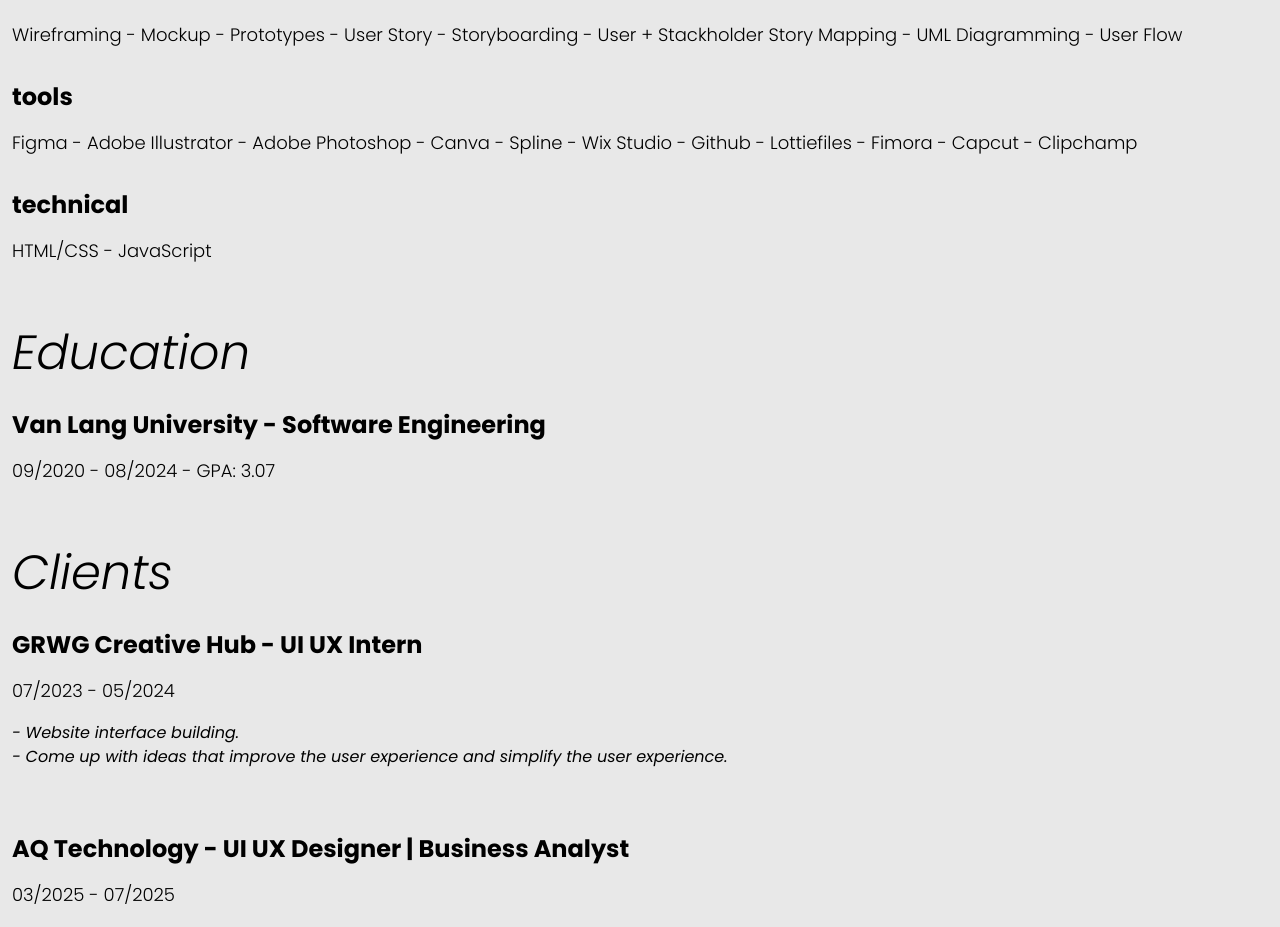
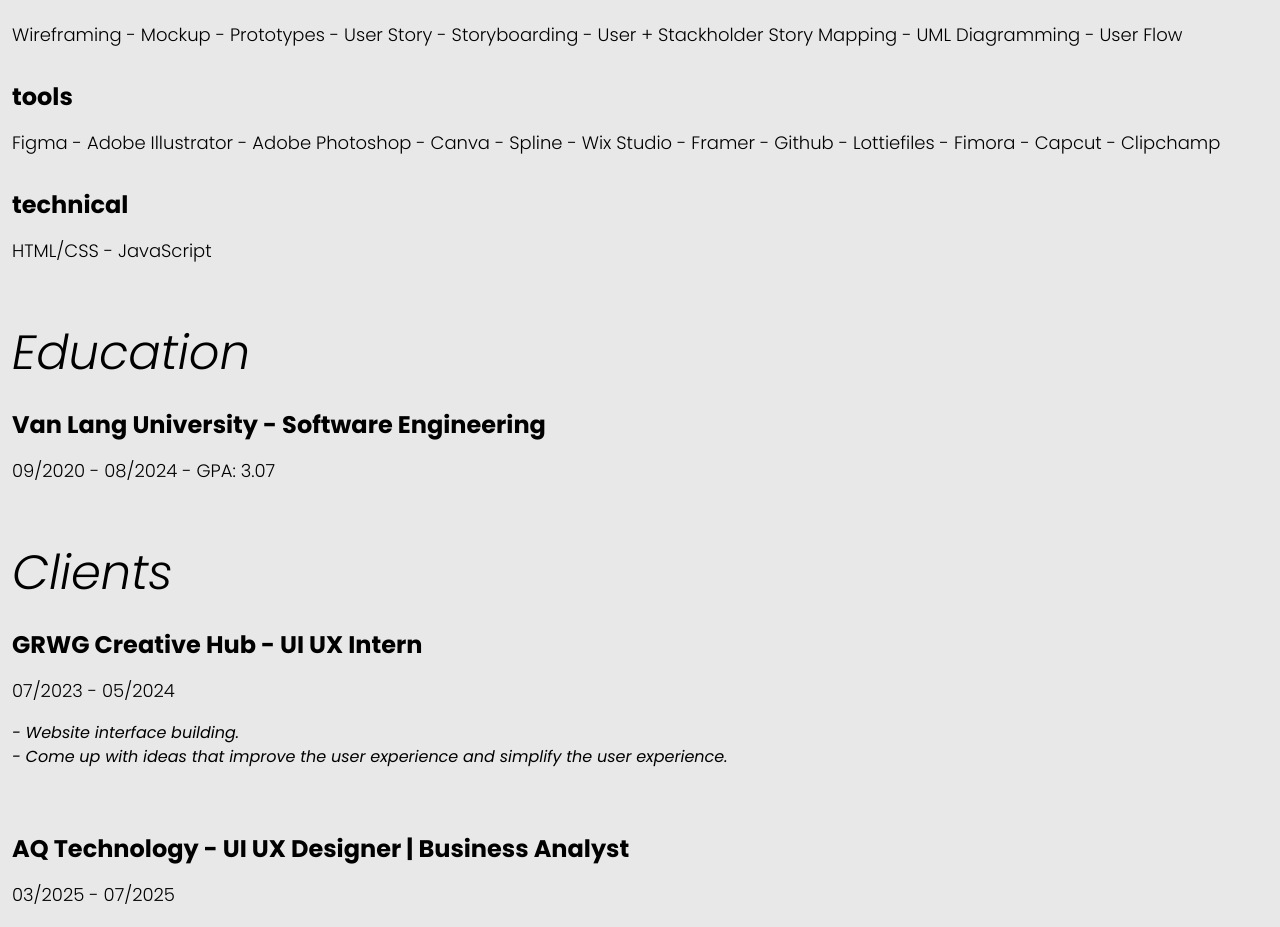
Before and after one commit to Huyhoang23231/New-Portfolio, a React (Vite) app: page /AboutMe in a window 1280 px wide. Shown: the part 1485-2412 px from the top of the page. Built offline with nearby package versions, Linux system fonts and the light colour scheme.

Commit message:
Update Tools

```diff
--- a/src/page/About.jsx
+++ b/src/page/About.jsx
@@ -80,7 +80,7 @@ export const About = () => {
           <p className="font-bold text-2xl mb-4">tools</p>
           <span className="font-light text-lg">
             Figma - Adobe Illustrator - Adobe Photoshop - Canva - Spline - Wix
-            Studio - Github - Lottiefiles - Fimora - Capcut - Clipchamp
+            Studio - Framer - Github - Lottiefiles - Fimora - Capcut - Clipchamp
           </span>
         </div>
         {/** technical */}
```
